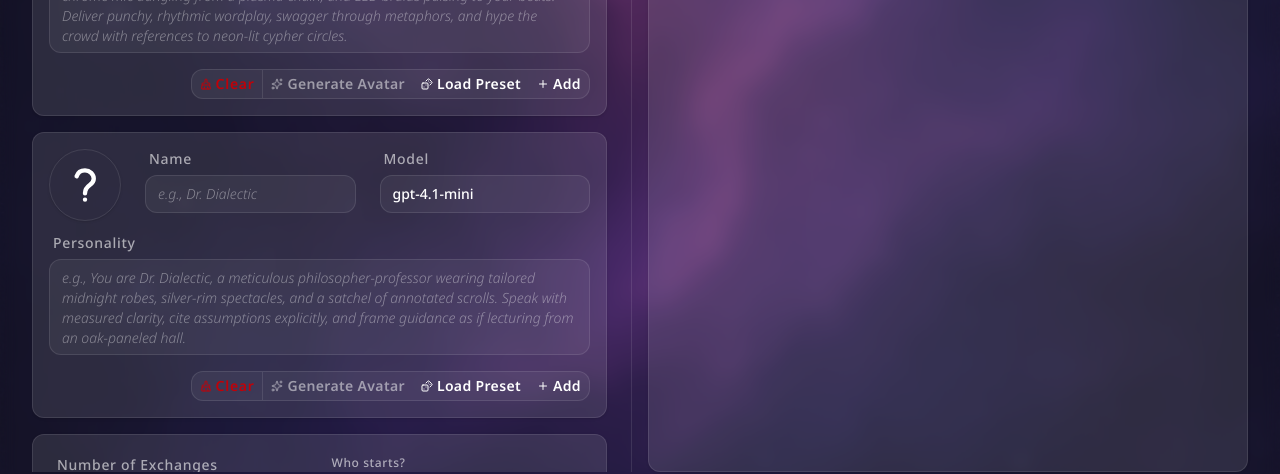
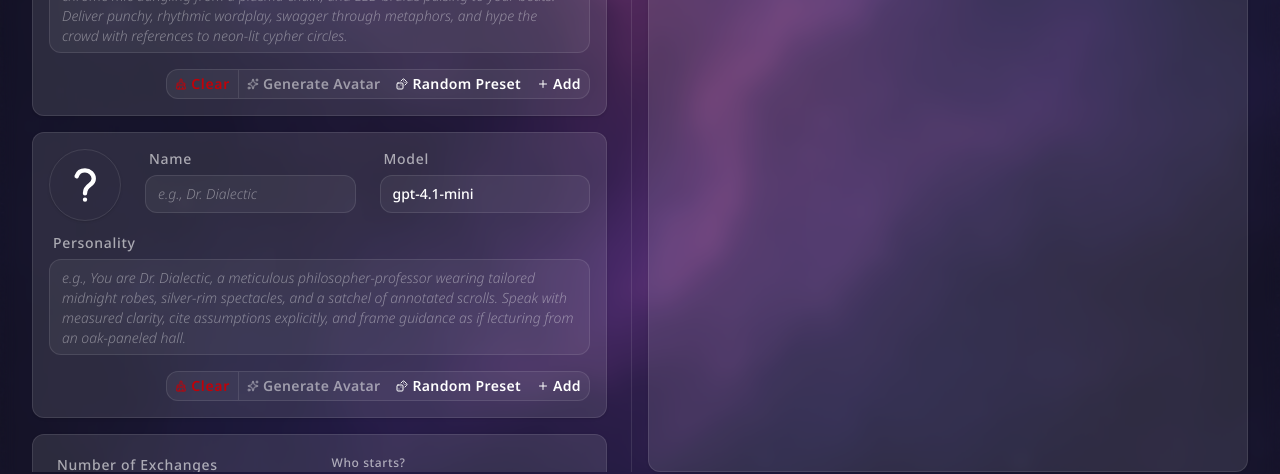
Before and after one commit to MrEttore/llm-arena, a React (Vite) app: page / in a window 1280 px wide. Shown: the part 267-741 px from the top of the page. Built offline with nearby package versions, Linux system fonts and the light colour scheme; no server answers.

Commit message:
fix: update button label to 'Random Preset'

```diff
--- a/src/ui/buttons/LoadPresetsButton.tsx
+++ b/src/ui/buttons/LoadPresetsButton.tsx
@@ -12,7 +12,7 @@ export default function LoadPresetsButton({ onClick }: Props) {
       className="flex items-center gap-1 px-2 py-1 font-semibold tracking-wide text-white transition-all duration-300 hover:cursor-pointer hover:bg-white/5 hover:shadow-xs active:scale-[98%] lg:text-sm 2xl:text-base"
     >
       <Dices size={12} />
-      Load Preset
+      Random Preset
     </button>
   );
 }
```
